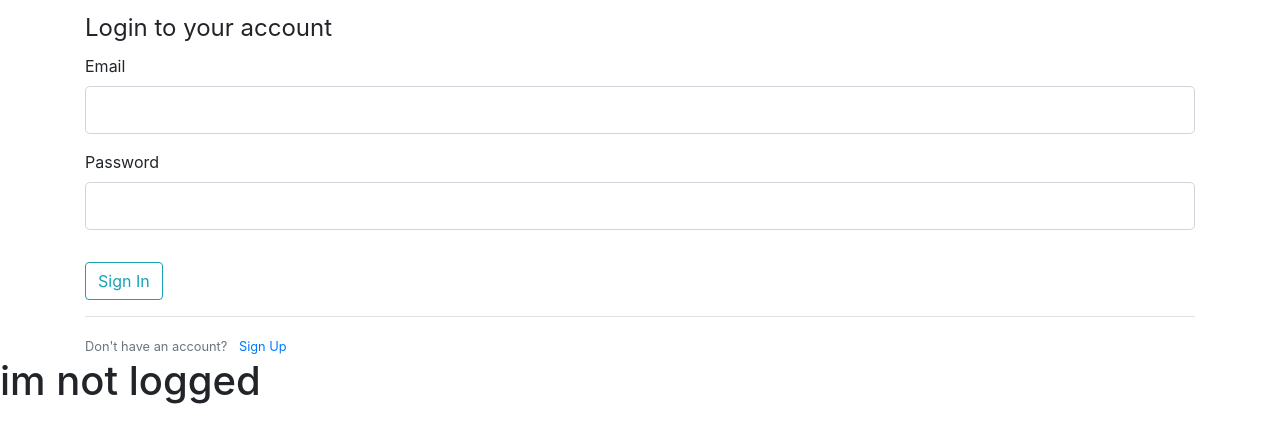
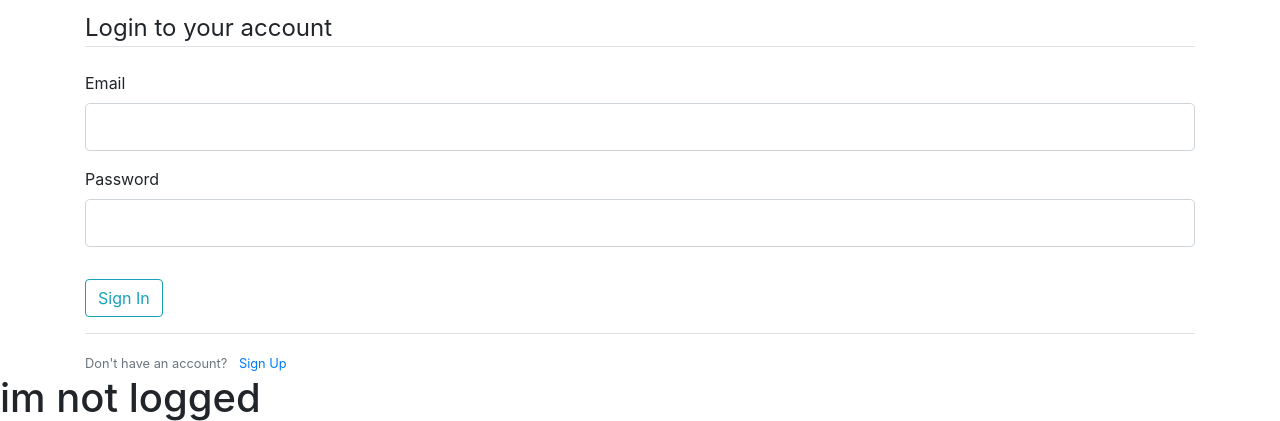
Before and after one commit to razvy942/flask_crud_app, a Flask app: page /login in a window 1280 px wide. Shown: the part 56-477 px from the top of the page. Run offline with Flask 2, Linux system fonts and the light colour scheme; some libraries are stand-ins or nearby versions.

Commit message:
Slight changes

```diff
--- a/artshare/helpers.py
+++ b/artshare/helpers.py
@@ -2,6 +2,8 @@ from functools import wraps
 from flask import session, redirect, url_for, flash
 
 # Decorator helper functions to be used for routes
+
+
 def login_required(f):
     @wraps(f)
     def decorated_function(*args, **kwargs):
--- a/artshare/routes.py
+++ b/artshare/routes.py
@@ -3,6 +3,7 @@ from artshare.forms import LoginForm, RegistrationForm
 from artshare import app
 from artshare.helpers import loggedout_required, login_required
 import os
+
 
 @app.route('/')
 def index():
--- a/artshare/templates/login.html
+++ b/artshare/templates/login.html
@@ -4,7 +4,7 @@
 <form method="POST" action="">
   {{form.hidden_tag()}}
   <fieldset class="form-group">
-    <legend clas="border-bottom mb-4">Login to your account</legend>
+    <legend class="border-bottom mb-4">Login to your account</legend>
     <div class="form-group">
       {{ form.email.label(class="form-control-label") }} {{
       form.email(class="form-control form-control-lg") }}
```
Also changed, not shown: requirements.txt (+4 -17 lines), artshare/forms.py (line endings or trailing spaces), artshare/models.py (line endings or trailing spaces), 1 other file.
